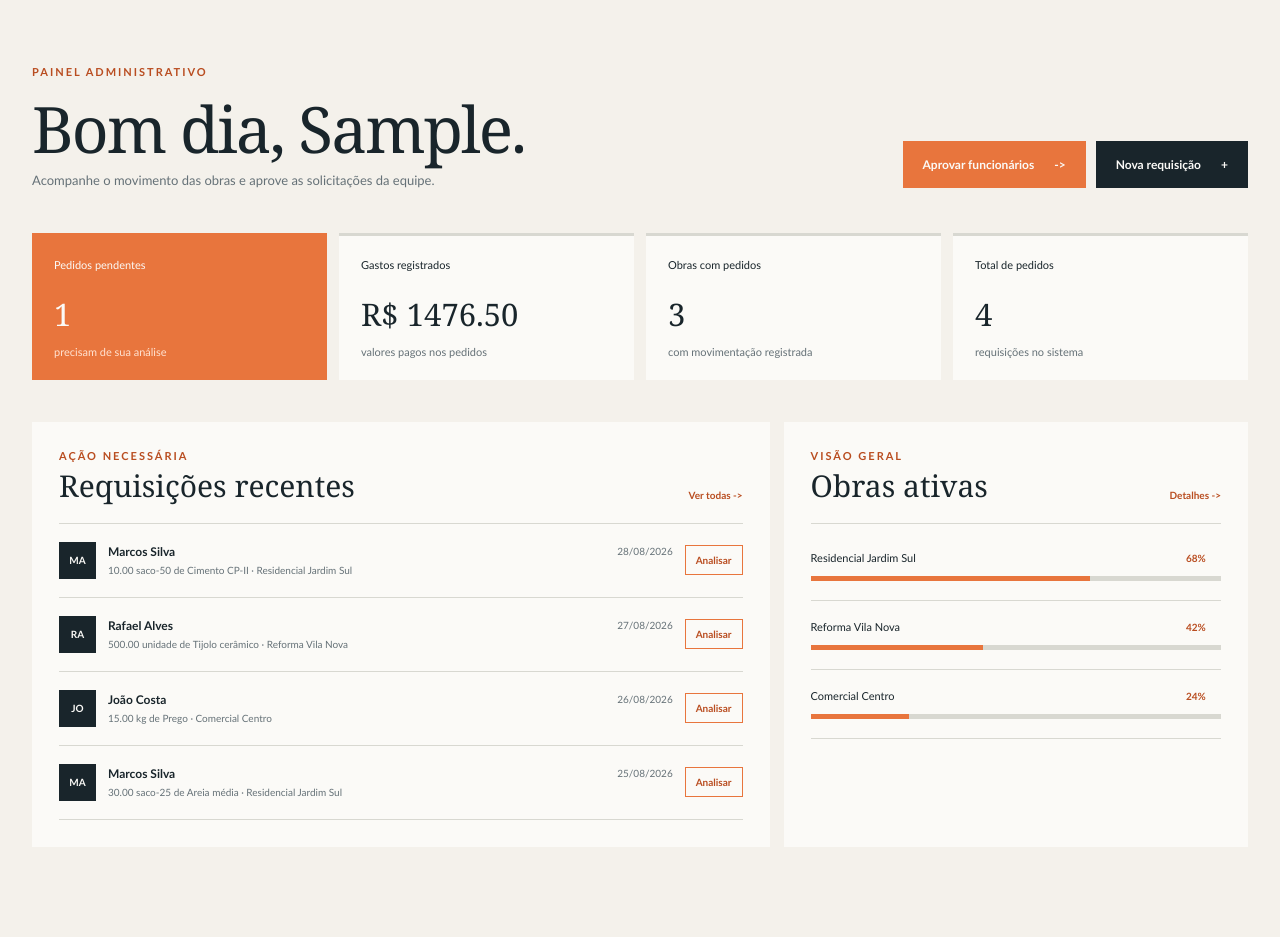
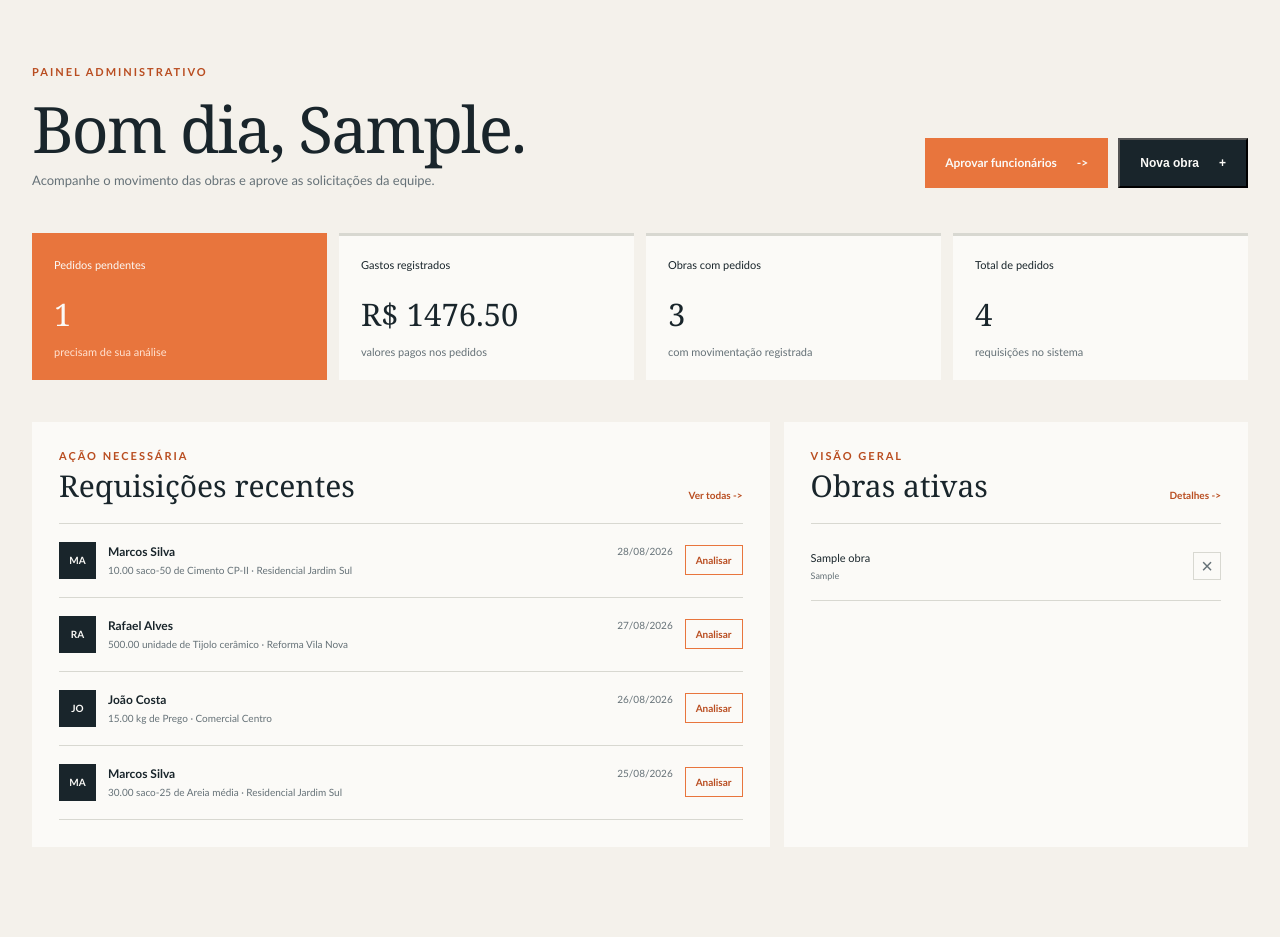
Before and after one commit to KelvynNeris/SSConstrutora, a Flask app: page /administrador in a window 1280 px wide. Shown: the part 88-1025 px from the top of the page. Run offline with Flask 3, Linux system fonts and the light colour scheme; the visitor is signed in with stand-in values (Sample User, id 1); data comes from the database, SQL or seed files in the repository; both versions use the stored data as it was after the commit; tables that the repository leaves empty hold one stand-in row (values such as "Sample post").

Commit message:
adicao_exclusao_obras

```diff
--- a/adm.py
+++ b/adm.py
@@ -2,6 +2,88 @@ from conexao import Conexao
 
 
 class Administrador:
+	@staticmethod
+	def listar_obras_ativas():
+		"""Retorna somente obras ativas para exibição no painel."""
+		conexao = None
+		cursor = None
+		try:
+			conexao = Conexao.conectar()
+			cursor = conexao.cursor(dictionary=True)
+			cursor.execute(
+				"""SELECT id_obra, nome, endereco, responsavel, data_criacao
+				   FROM tb_obras
+				   WHERE ativa = TRUE
+				   ORDER BY data_criacao DESC"""
+			)
+			return cursor.fetchall()
+		finally:
+			if cursor:
+				cursor.close()
+			if conexao:
+				conexao.close()
+
+	@staticmethod
+	def excluir_obra(id_obra):
+		"""Oculta uma obra sem apagar seu histórico do banco."""
+		conexao = None
+		cursor = None
+		try:
+			conexao = Conexao.conectar()
+			cursor = conexao.cursor()
+			cursor.execute(
+				"""UPDATE tb_obras
+				   SET ativa = FALSE
+				   WHERE id_obra = %s AND ativa = TRUE""",
+				(id_obra,),
+			)
+			conexao.commit()
+			return cursor.rowcount == 1
+		except Exception:
+			if conexao:
+				conexao.rollback()
+			raise
+		finally:
+			if cursor:
+				cursor.close()
+			if conexao:
+				conexao.close()
+
+	@staticmethod
+	def cadastrar_obra(nome, endereco, responsavel, id_administrador):
+		"""Cadastra uma obra vinculada ao administrador que a registrou."""
+		nome = nome.strip()
+		endereco = endereco.strip()
+		responsavel = responsavel.strip()
+		if not nome or not endereco:
+			raise ValueError("Informe o nome e o endereço da obra.")
+
+		conexao = None
+		cursor = None
+		try:
+			conexao = Conexao.conectar()
+			cursor = conexao.cursor()
+			cursor.execute("SELECT id_obra FROM tb_obras WHERE LOWER(nome) = LOWER(%s)", (nome,))
+			if cursor.fetchone():
+				raise ValueError("Já existe uma obra com esse nome.")
+			cursor.execute(
+				"""INSERT INTO tb_obras (nome, endereco, responsavel, id_administrador)
+				   VALUES (%s, %s, %s, %s)""",
+				(nome, endereco, responsavel or None, id_administrador),
+			)
+			id_obra = cursor.lastrowid
+			conexao.commit()
+			return id_obra
+		except Exception:
+			if conexao:
+				conexao.rollback()
+			raise
+		finally:
+			if cursor:
+				cursor.close()
+			if conexao:
+				conexao.close()
+
 	@staticmethod
 	def listar_requisicoes():
 		"""Retorna as requisições com os dados do material e solicitante."""
--- a/app.py
+++ b/app.py
@@ -109,6 +109,7 @@ def administrador():
     if session.get("usuario_tipo") != "Administrador" or not session.get("usuario_id"):
         return redirect(url_for("login"))
     requisicoes = Administrador.listar_requisicoes()
+    obras = Administrador.listar_obras_ativas()
     resumo = {
         "pendentes": sum(pedido["status"] == "Pendente" for pedido in requisicoes),
         "gastos": sum(float(pedido["valor_pago"] or 0) for pedido in requisicoes),
@@ -120,7 +121,37 @@ def administrador():
         nome=session.get("usuario_nome", "Administrador"),
         requisicoes=requisicoes,
         resumo=resumo,
+        obras=obras,
     )
+
+@app.route("/administrador/obras/cadastrar", methods=["POST"])
+def cadastrar_obra():
+    if session.get("usuario_tipo") != "Administrador" or not session.get("usuario_id"):
+        return redirect(url_for("login"))
+    try:
+        Administrador.cadastrar_obra(
+            request.form.get("nome", ""),
+            request.form.get("endereco", ""),
+            request.form.get("responsavel", ""),
+            session["usuario_id"],
+        )
+        flash("Obra cadastrada com sucesso.", "sucesso")
+    except ValueError as error:
+        flash(str(error), "erro")
+    return redirect(url_for("administrador"))
+
+@app.route("/administrador/obras/<int:id_obra>/excluir", methods=["POST"])
+def excluir_obra(id_obra):
+    if session.get("usuario_tipo") != "Administrador" or not session.get("usuario_id"):
+        return redirect(url_for("login"))
+    try:
+        if Administrador.excluir_obra(id_obra):
+            flash("Obra removida da exibição. O histórico foi preservado.", "sucesso")
+        else:
+            flash("Obra não encontrada ou já removida.", "erro")
+    except Exception:
+        flash("Não foi possível remover a obra agora.", "erro")
+    return redirect(url_for("administrador"))
 
 @app.route("/administrador/cadastros")
 def cadastros_pendentes():
--- a/static/js/app.js
+++ b/static/js/app.js
@@ -106,4 +106,29 @@ document.addEventListener("DOMContentLoaded", () => {
             if (event.key === "Escape" && modal.classList.contains("is-open")) closeModal();
         });
     }
+
+    const workModal = document.querySelector("#work-modal");
+    if (workModal) {
+        const closeWorkModal = () => {
+            workModal.classList.remove("is-open");
+            workModal.setAttribute("aria-hidden", "true");
+        };
+
+        document.querySelectorAll("[data-open-work-modal]").forEach((button) => {
+            button.addEventListener("click", () => {
+                workModal.classList.add("is-open");
+                workModal.setAttribute("aria-hidden", "false");
+                document.querySelector("#work-name").focus();
+            });
+        });
+        document.querySelectorAll("[data-close-work-modal]").forEach((button) => {
+            button.addEventListener("click", closeWorkModal);
+        });
+        workModal.addEventListener("click", (event) => {
+            if (event.target === workModal) closeWorkModal();
+        });
+        document.addEventListener("keydown", (event) => {
+            if (event.key === "Escape" && workModal.classList.contains("is-open")) closeWorkModal();
+        });
+    }
 });
--- a/static/style.css
+++ b/static/style.css
@@ -266,8 +266,12 @@ h3 { max-width: 180px; margin: 52px 0 14px; font: 400 28px/1 Georgia, serif; }
 .approve-button:hover { color: var(--cream); background: var(--orange); }
 .work-list { padding-top: 8px; }
 .work-list > div { padding: 19px 0; border-bottom: 1px solid var(--line); font-size: 11px; }
-.work-list span { display: inline-block; width: calc(100% - 35px); }
-.work-list b { color: var(--orange-dark); font-size: 10px; }
+.work-item { display: flex; justify-content: space-between; align-items: center; gap: 15px; }
+.work-list span { display: inline-block; min-width: 0; }
+.work-list small { display: block; margin-top: 6px; color: var(--muted); font-size: 9px; }
+.work-item form { flex: 0 0 auto; }
+.work-delete { width: 28px; height: 28px; border: 1px solid var(--line); color: var(--muted); background: transparent; font-size: 20px; line-height: 1; cursor: pointer; }
+.work-delete:hover { border-color: var(--orange); color: var(--orange-dark); }
 .work-list i { display: block; height: 5px; margin-top: 12px; background: var(--line); }
 .work-list em { display: block; height: 100%; background: var(--orange); }
 
@@ -397,6 +401,8 @@ td small { color: var(--muted); font-size: 9px; }
 .modal-backdrop.is-open .request-modal { transform: translateY(0); }
 .modal-close { position: absolute; top: 16px; right: 18px; border: 0; color: var(--muted); background: transparent; font-size: 27px; line-height: 1; cursor: pointer; }
 .request-modal h2 { margin-bottom: 25px; font-size: 34px; }
+.work-modal h2 { margin-bottom: 10px; }
+.modal-description { margin-bottom: 25px; color: var(--muted); font-size: 12px; line-height: 1.5; }
 .modal-request-summary { display: grid; grid-template-columns: 1fr 1fr; gap: 10px 18px; margin-bottom: 27px; padding: 17px; background: var(--sage); }
 .modal-request-summary strong { grid-column: 1 / -1; font: 400 22px Georgia, serif; }
 .modal-request-summary span { color: #52605a; font-size: 11px; }
@@ -407,6 +413,7 @@ td small { color: var(--muted); font-size: 9px; }
 .modal-actions { display: flex; grid-column: 1 / -1; justify-content: flex-end; align-items: center; gap: 24px; padding-top: 8px; }
 .modal-actions .button { border: 0; cursor: pointer; font-family: inherit; }
 .modal-actions .modal-cancel { border: 0; background: transparent; cursor: pointer; }
+.modal-field-wide { grid-column: 1 / -1; }
 
 @media (max-width: 500px) {
     .request-modal { padding: 25px 20px; }
--- a/templates/administrador.html
+++ b/templates/administrador.html
@@ -6,7 +6,7 @@
     <title>Painel administrativo | SS Construtora</title>
     <link rel="stylesheet" href="{{ url_for('static', filename='style.css') }}">
 </head>
-<body class="admin-page" data-auto-refresh="10000">
+<body class="admin-page" data-auto-refresh="30000">
     <header class="admin-topbar">
         <a class="brand" href="/" aria-label="SS Construtora - inicio">
             <span class="brand-mark">SS</span>
@@ -30,7 +30,7 @@
                 <h1>Bom dia, {{ nome.split()[0] }}.</h1>
                 <p>Acompanhe o movimento das obras e aprove as solicitações da equipe.</p>
             </div>
-            <div class="admin-heading-actions"><a class="button button-primary" href="{{ url_for('cadastros_pendentes') }}">Aprovar funcionários <span aria-hidden="true">-&gt;</span></a><a class="button button-dark" href="{{ url_for('requisicao') }}">Nova requisição <span aria-hidden="true">+</span></a></div>
+            <div class="admin-heading-actions"><a class="button button-primary" href="{{ url_for('cadastros_pendentes') }}">Aprovar funcionários <span aria-hidden="true">-&gt;</span></a><button class="button button-dark" type="button" data-open-work-modal>Nova obra <span aria-hidden="true">+</span></button></div>
         </section>
         {% with mensagens = get_flashed_messages(with_categories=true) %}
             {% if mensagens %}<div class="form-alert admin-alert {{ mensagens[0][0] }}" role="alert">{{ mensagens[0][1] }}</div>{% endif %}
@@ -57,7 +57,13 @@
 
             <div class="admin-panel" id="obras">
                 <div class="panel-heading"><div><p class="eyebrow">Visão geral</p><h2>Obras ativas</h2></div><a href="#obras">Detalhes <span aria-hidden="true">-&gt;</span></a></div>
-                <div class="work-list"><div><span>Residencial Jardim Sul</span><b>68%</b><i><em style="width: 68%"></em></i></div><div><span>Reforma Vila Nova</span><b>42%</b><i><em style="width: 42%"></em></i></div><div><span>Comercial Centro</span><b>24%</b><i><em style="width: 24%"></em></i></div></div>
+                <div class="work-list">
+                    {% for obra in obras %}
+                        <div class="work-item"><span>{{ obra.nome }}<small>{{ obra.endereco }}</small></span><form method="post" action="{{ url_for('excluir_obra', id_obra=obra.id_obra) }}" onsubmit="return confirm('Remover esta obra apenas da exibição? O histórico será preservado.');"><button class="work-delete" type="submit" aria-label="Remover {{ obra.nome }} da exibição">&times;</button></form></div>
+                    {% else %}
+                        <div class="empty-state"><strong>Nenhuma obra ativa</strong><p>Cadastre uma nova obra para exibi-la aqui.</p></div>
+                    {% endfor %}
+                </div>
             </div>
         </section>
     </main>
@@ -75,6 +81,20 @@
             </form>
         </section>
     </div>
+    <div class="modal-backdrop" id="work-modal" aria-hidden="true">
+        <section class="request-modal work-modal" role="dialog" aria-modal="true" aria-labelledby="work-modal-title">
+            <button class="modal-close" type="button" data-close-work-modal aria-label="Fechar cadastro">&times;</button>
+            <p class="eyebrow">Cadastro de obra</p>
+            <h2 id="work-modal-title">Nova obra</h2>
+            <p class="modal-description">Cadastre a obra para que ela possa ser usada nas requisições da equipe.</p>
+            <form class="modal-form" method="post" action="{{ url_for('cadastrar_obra') }}">
+                <div class="modal-field-wide"><label for="work-name">Nome da obra</label><input id="work-name" name="nome" type="text" placeholder="Ex.: Residencial Jardim Sul" required></div>
+                <div class="modal-field-wide"><label for="work-address">Endereço</label><input id="work-address" name="endereco" type="text" placeholder="Rua, número, bairro e cidade" required></div>
+                <div class="modal-field-wide"><label for="work-manager">Responsável <span class="optional">opcional</span></label><input id="work-manager" name="responsavel" type="text" placeholder="Nome do mestre de obras"></div>
+                <div class="modal-actions"><button class="text-link" type="button" data-close-work-modal>Cancelar</button><button class="button button-primary" type="submit">Cadastrar obra <span aria-hidden="true">-&gt;</span></button></div>
+            </form>
+        </section>
+    </div>
     <script src="{{ url_for('static', filename='js/app.js') }}"></script>
 </body>
 </html>
--- a/templates/cadastros_pendentes.html
+++ b/templates/cadastros_pendentes.html
@@ -6,7 +6,7 @@
     <title>Cadastros pendentes | SS Construtora</title>
     <link rel="stylesheet" href="{{ url_for('static', filename='style.css') }}">
 </head>
-<body class="admin-page" data-auto-refresh="10000">
+<body class="admin-page" data-auto-refresh="30000">
     <header class="admin-topbar">
         <a class="brand" href="{{ url_for('administrador') }}" aria-label="Voltar ao painel">
             <span class="brand-mark">SS</span>
```
Also changed, not shown: conceito/SSCons.sql (+12 -0 lines).
